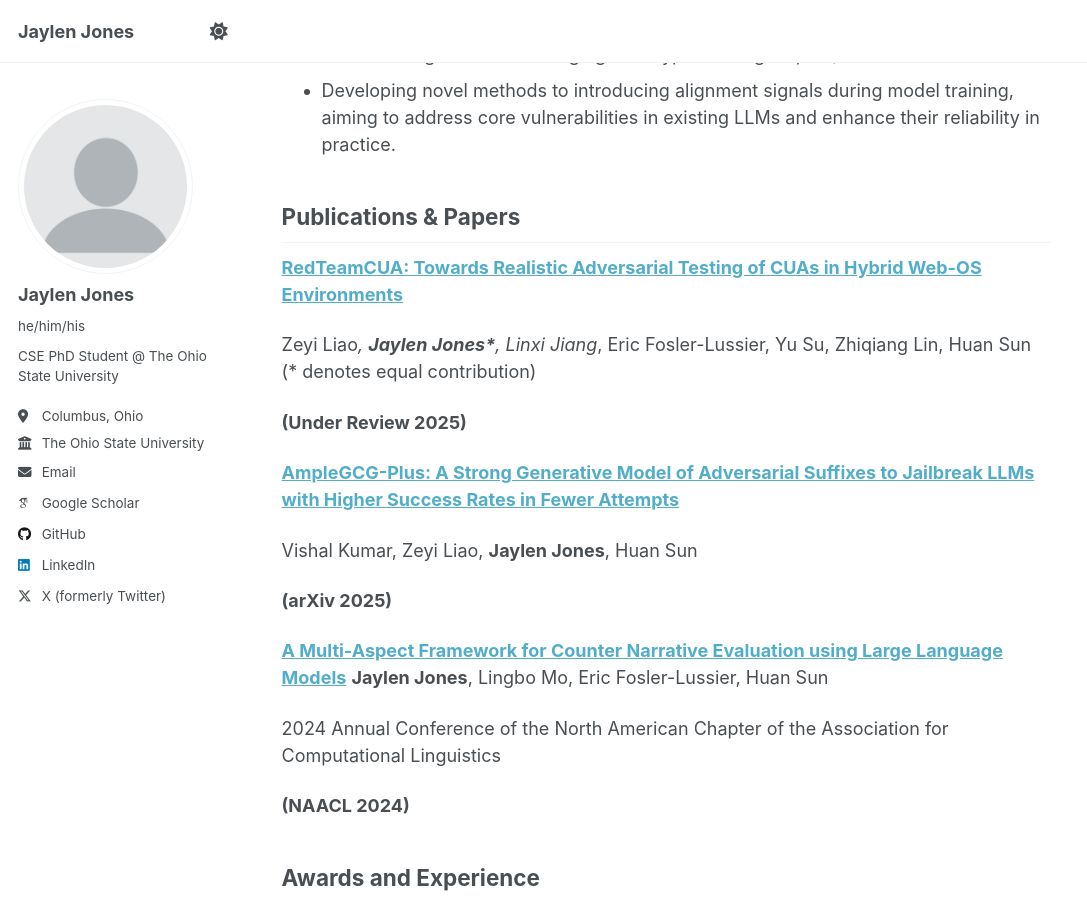
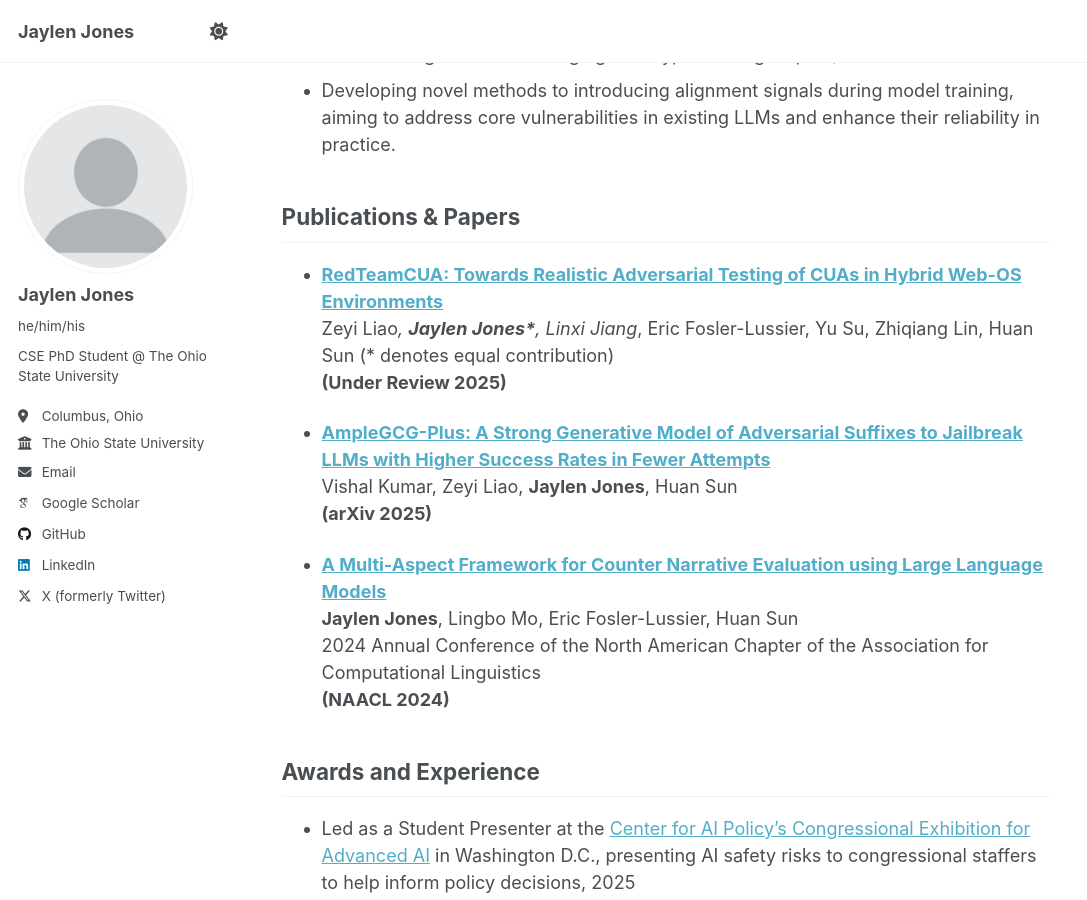
Before and after one commit to jjones62202/jjones62202.github.io, a Jekyll site: the page built from _pages/about.md, in a window 1280 px wide and 900 px high, scrolled down 566 px. Shown: the whole window, without its empty margins (0-1087 px from the left). Built offline with Jekyll 4.4.1, drawn with Linux system fonts in a browser that asks for light colours; some web fonts are replaced.

```diff
--- a/_pages/about.md
+++ b/_pages/about.md
@@ -20,23 +20,17 @@ My current work focuses on the following high-level areas:
 Publications & Papers
 ------
 
-[**RedTeamCUA: Towards Realistic Adversarial Testing of CUAs in Hybrid Web-OS Environments**](https://osu-nlp-group.github.io/RedTeamCUA/)
-
+- [**RedTeamCUA: Towards Realistic Adversarial Testing of CUAs in Hybrid Web-OS Environments**](https://osu-nlp-group.github.io/RedTeamCUA/)
 Zeyi Liao*, __Jaylen Jones*__, Linxi Jiang*, Eric Fosler-Lussier, Yu Su, Zhiqiang Lin, Huan Sun (* denotes equal contribution)
-
 **(Under Review 2025)**
 
-[**AmpleGCG-Plus: A Strong Generative Model of Adversarial Suffixes to Jailbreak LLMs with Higher Success Rates in Fewer Attempts**](https://arxiv.org/abs/2410.22143)
-
+- [**AmpleGCG-Plus: A Strong Generative Model of Adversarial Suffixes to Jailbreak LLMs with Higher Success Rates in Fewer Attempts**](https://arxiv.org/abs/2410.22143)
 Vishal Kumar, Zeyi Liao, __Jaylen Jones__, Huan Sun
-
 **(arXiv 2025)**
 
-[**A Multi-Aspect Framework for Counter Narrative Evaluation using Large Language Models**](https://arxiv.org/abs/2402.11676)
+- [**A Multi-Aspect Framework for Counter Narrative Evaluation using Large Language Models**](https://arxiv.org/abs/2402.11676)
 __Jaylen Jones__, Lingbo Mo, Eric Fosler-Lussier, Huan Sun
-
 2024 Annual Conference of the North American Chapter of the Association for Computational Linguistics
-
 **(NAACL 2024)**
 
 
```
